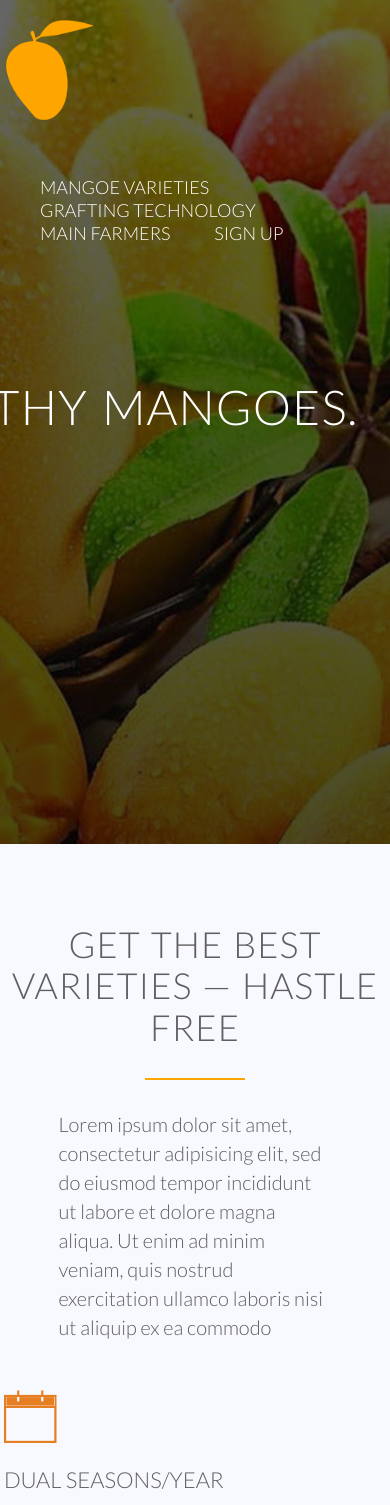
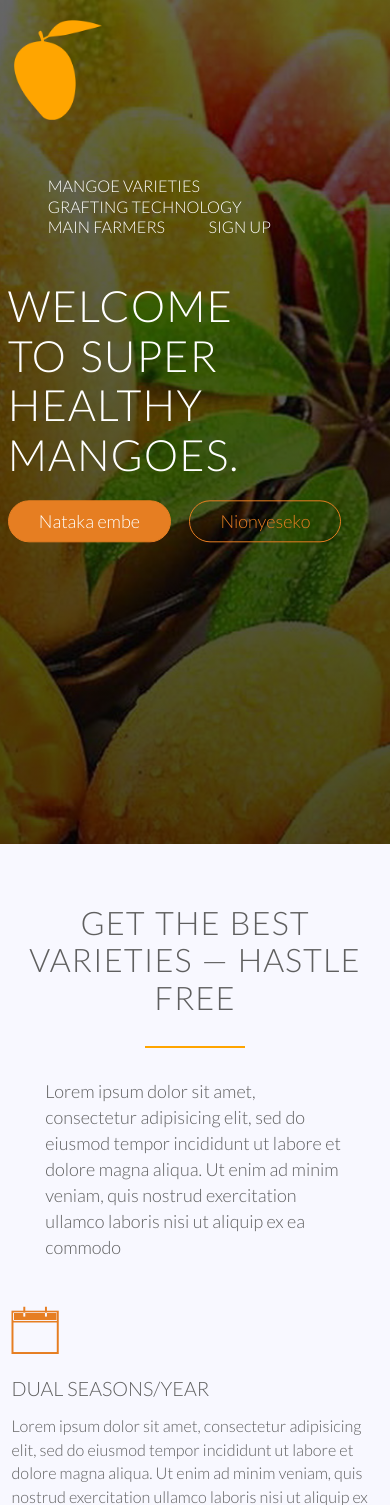
Before and after one commit to appwebtech/Mango_Business, a PHP site: page / in a window 390 px wide; the page is wider, and only the part inside the window is pictured. Shown: the top 1505 px of that part. Run offline with PHP 8.4, Linux system fonts and the light colour scheme; some web fonts are replaced.

Commit message:
Start Media Queries Responsive Design

```diff
--- a/index.html
+++ b/index.html
@@ -2,10 +2,11 @@
 <html lang="en">
 
 <head>
-
+	<meta name="viewport" content="width=device-width, initial-scale=1.0">
 	<link rel="stylesheet" type="text/css" href="vendors/css/normalize.css">
 	<link rel="stylesheet" type="text/css" href="vendors/css/grid.css">
 	<link rel="stylesheet" type="text/css" href="resources/css/style.css">
+	<link rel="stylesheet" type="text/css" href="resources/css/queries.css">
 	<link rel="stylesheet" type="text/css" href="http://fonts.googleapis.com/css?family=Lato:100,300,400,300italic">
 	<!-- <link href='http://fonts.googleapis.com/css?family=Lato&subset=latin,latin-ext' rel='stylesheet' type='text/css'> -->
 	<link rel="stylesheet" type="text/css" href="vendors/css/ionicons.min.css">
@@ -451,9 +452,9 @@
 		<div class="col span-1-of-2">
 			<ul class="social-links">
 				<li><a href="#"><i class="ion-social-facebook"></i></a></li>
-				<li><a href="#"><i class="ion-social-twitter"></i></a></li>
+				<li><a href="https://twitter.com/appwebtech"><i class="ion-social-twitter"></i></a></li>
 				<li><a href="#"><i class="ion-social-googleplus"></i></a></li>
-				<li><a href="#"><i class="ion-social-pinterest"></i></a></li>
+				<li><a href="https://it.pinterest.com/appwebtech/"><i class="ion-social-pinterest"></i></a></li>
 				<li><a href="#"><i class="ion-social-linkedin"></i></a></li>
 			</ul>
 		</div>
--- /dev/null
+++ b/resources/css/queries.css
@@ -0,0 +1,37 @@
+
+/*Big tablets to 1200px (width smaller than 1140px row)*/
+@media only screen and (max-width: 1200px) {
+.embe-text-box {
+	width: 100%;
+	padding: 0 2%;
+	}
+	.row {
+		padding: 0 2%;
+
+	}
+}
+
+/*small tablets to big tablets (from 768px to 1023px)*/
+@media only screen and (max-width:1023px) {
+	body {
+		font-size: 18px;
+	}
+	section {
+		padding: 60px 0;
+	}
+	.long-copy {
+		width: 80%;
+		margin-left: 10%;
+	}
+
+}
+
+/*small phones to small tablets: (from 481px to 767px)*/
+@media only screen and (max-width: 767px) {
+
+}
+
+/*small phones eg iphone 4 & "mulika mwizis" with screens (0 to 480 px)*/
+@media only screen and (max-width: 480px) {
+
+}
--- a/resources/css/style.css
+++ b/resources/css/style.css
@@ -507,7 +507,7 @@ input[type=checkbox] {
 footer {
 	background-color: #333;
 	padding: 50px;
-	font-size: 80%;
+	font-size: 90%;
 }
 
 footer-nav {
```
